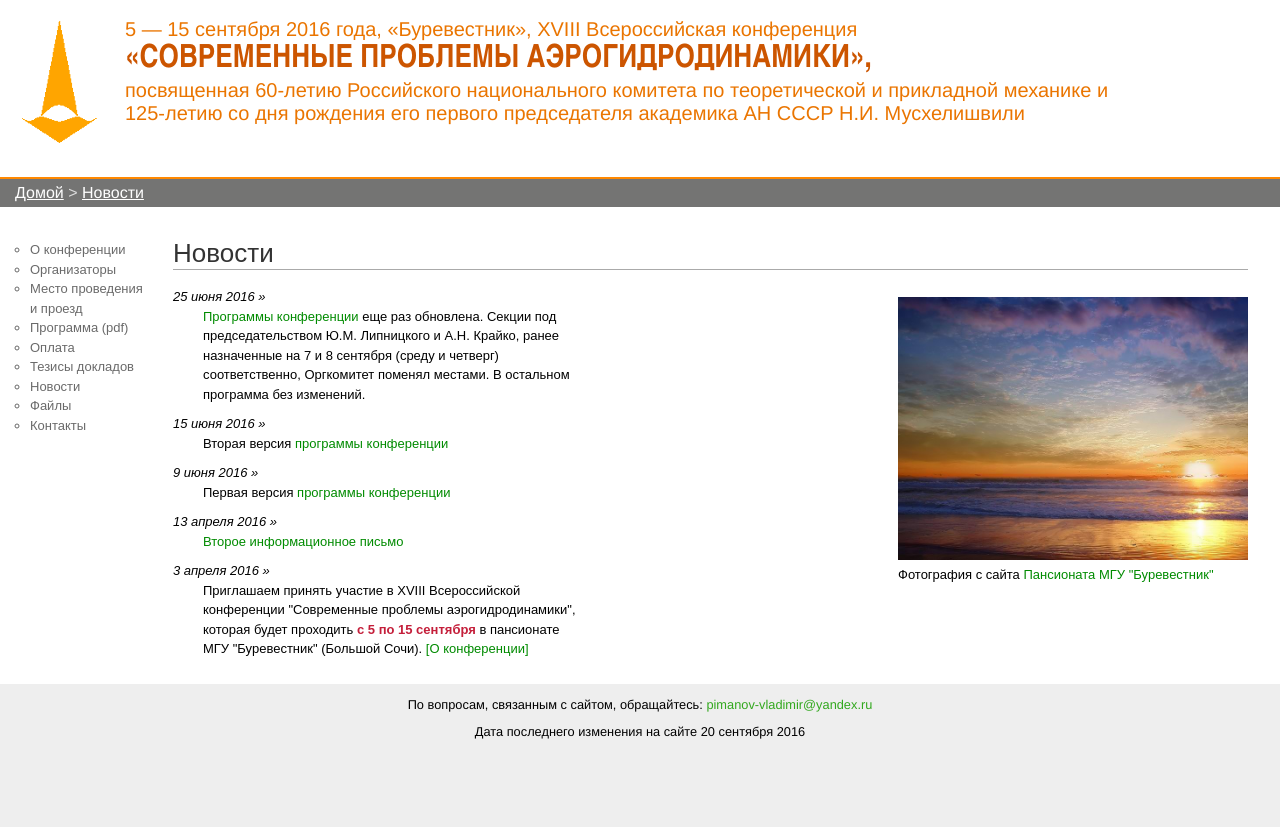
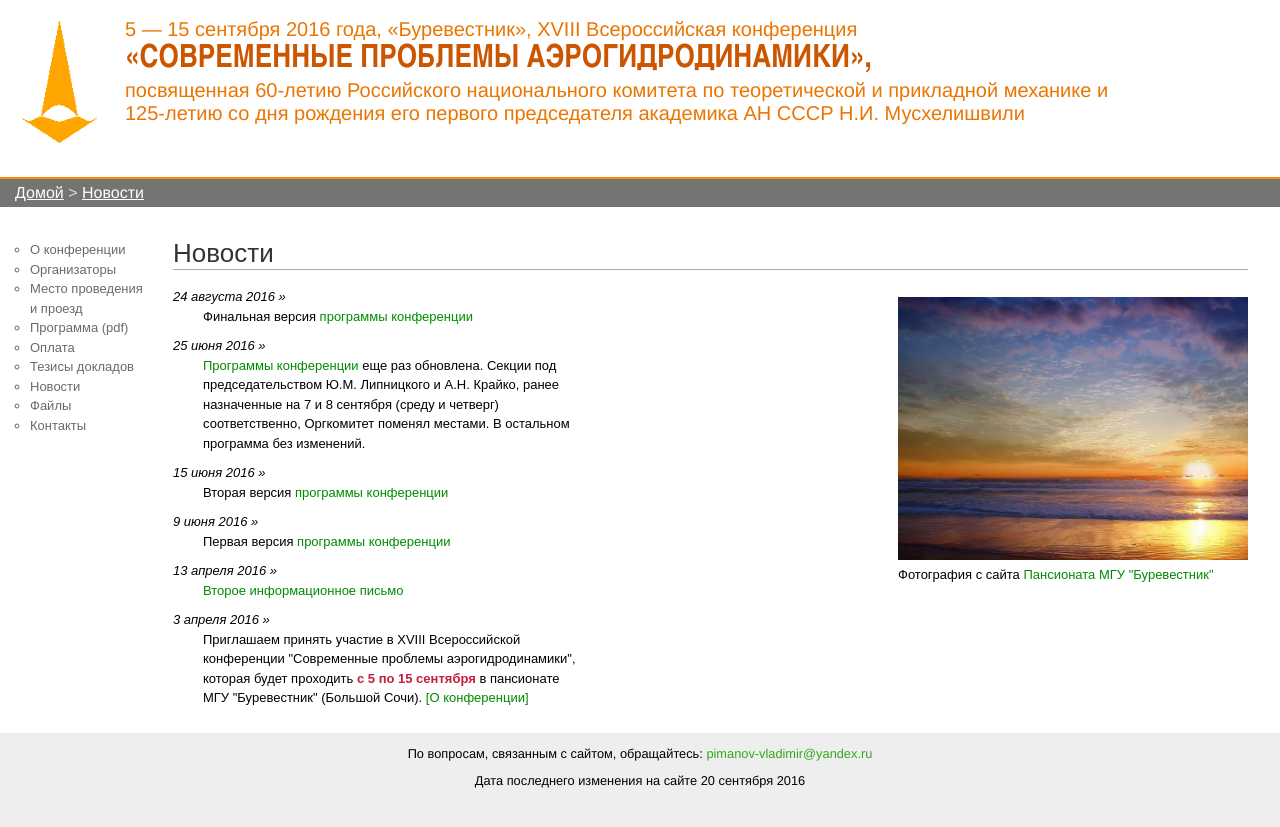
Before and after one commit to pimanov/aerohydro, a Jekyll site: the page built from index.html, in a window 1280 px wide. Shown: the top 827 px of the page. Built offline with Jekyll 4.4.1, drawn with Linux system fonts in a browser that asks for light colours; Markdown is read by kramdown in place of the engine named in the settings.

Commit message:
final program

```diff
--- a/index.html
+++ b/index.html
@@ -5,9 +5,14 @@
 <h1>Новости</h1>
 <div style="float: left; width: 410px">
 
+  <em>24 августа 2016 &raquo;</em>
+  <div style="margin: 0px 5px 10px 30px">
+     Финальная версия <a href="/2016/downloads/program.pdf">программы конференции</a>
+  </div>
+
   <em>25 июня 2016 &raquo;</em>
   <div style="margin: 0px 5px 10px 30px">
-     <a href="/2016/downloads/program.pdf">Программы конференции</a> еще раз обновлена.
+     <a href="/2016/downloads/program_3.pdf">Программы конференции</a> еще раз обновлена.
      Секции под председательством Ю.М.&nbsp;Липницкого и А.Н.&nbsp;Крайко, ранее назначенные на 7 и 8 сентября (среду и четверг) соответственно, Оргкомитет поменял местами. В остальном программа без изменений.
   </div>
 
```
Also changed, not shown: 2 other files.
